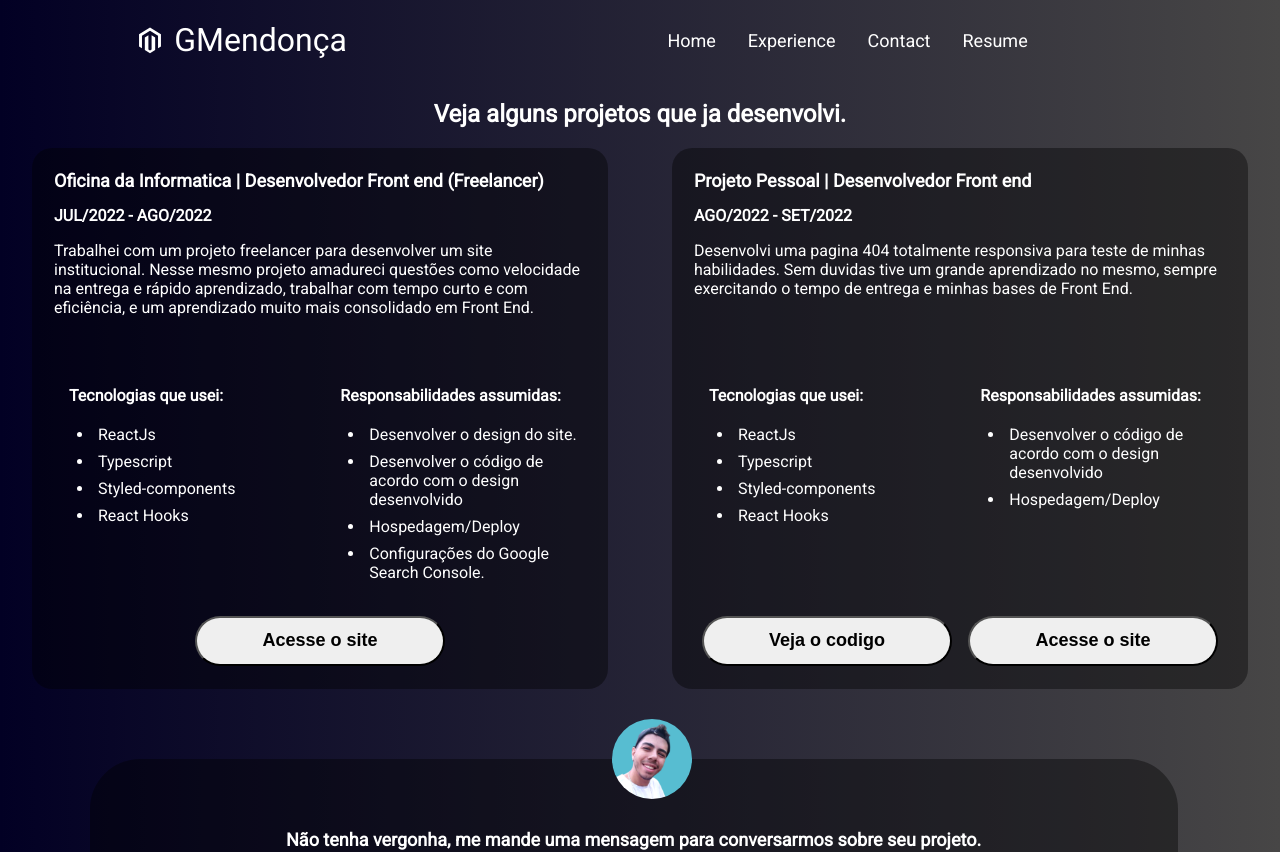
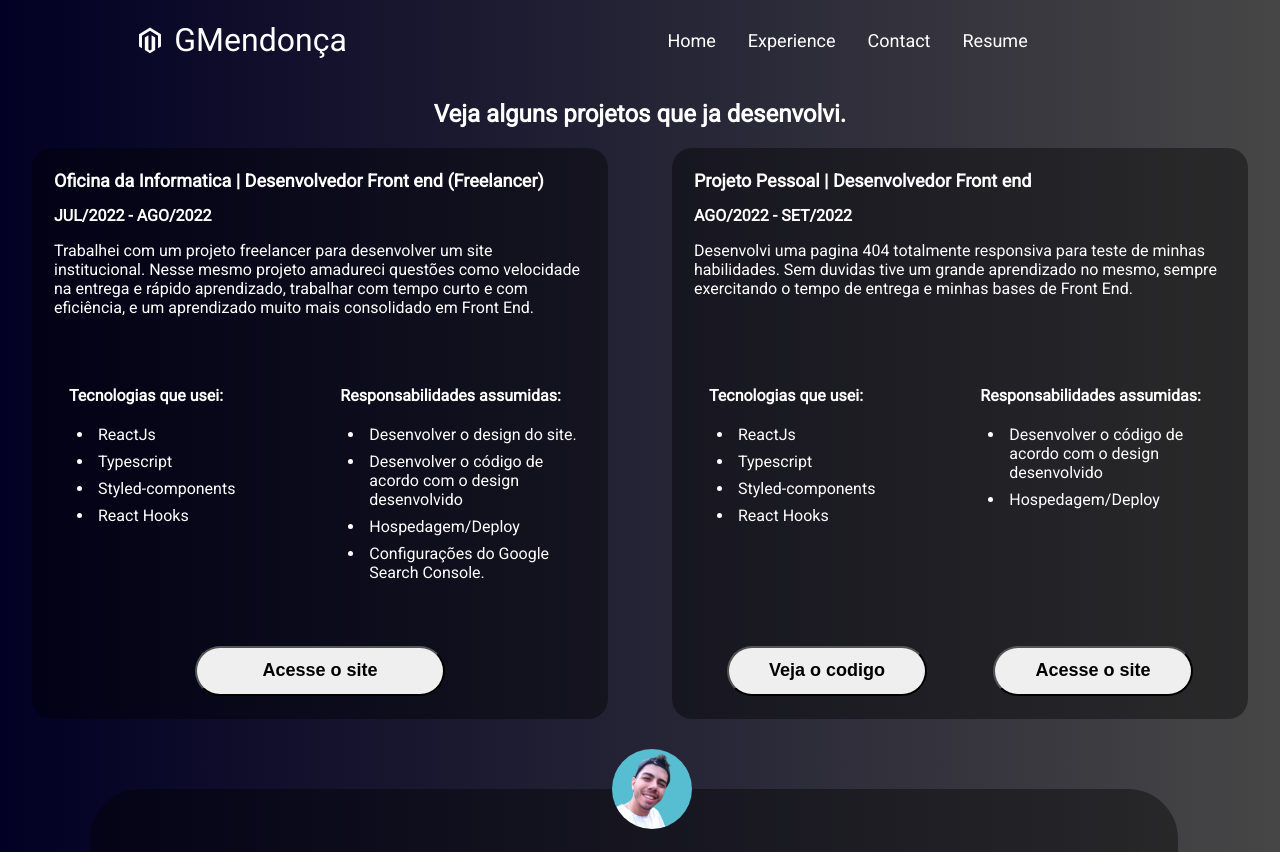
Before and after one commit to GustavoMen/Next-Portfolio, a Next.js app: page /experience in a window 1280 px wide. Shown: the top 852 px of the page. Built offline with nearby package versions, Linux system fonts and the light colour scheme.

Commit message:
erros responsive

```diff
--- a/styles/experience.elements.js
+++ b/styles/experience.elements.js
@@ -76,7 +76,7 @@ export const DivCategories = styled.div`
   display: flex;
   flex-direction: row;
   justify-content: space-between;
-  height: 230px;
+  height: 260px;
 
   @media screen and (max-width: 700px) {
     height: 270px;
@@ -175,7 +175,7 @@ export const BtnProjectTwo = styled.button`
   border-radius: 50px;
   margin-bottom: 16px;
   margin-top: 16px;
-  width: 250px;
+  width: 200px;
   height: 50px;
   font-weight: bold;
   font-size: 18px;
```
